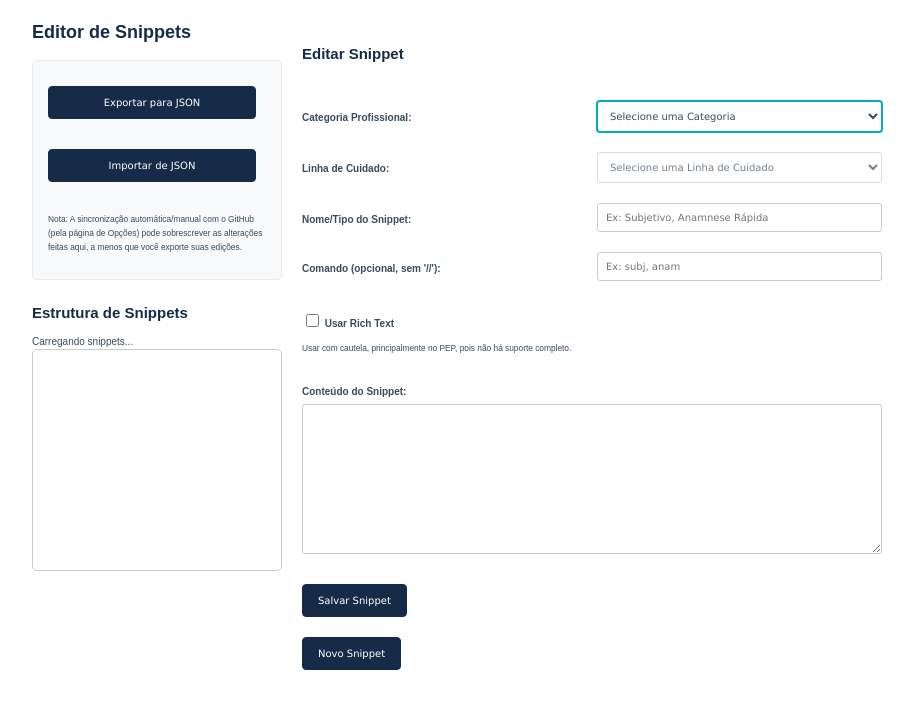
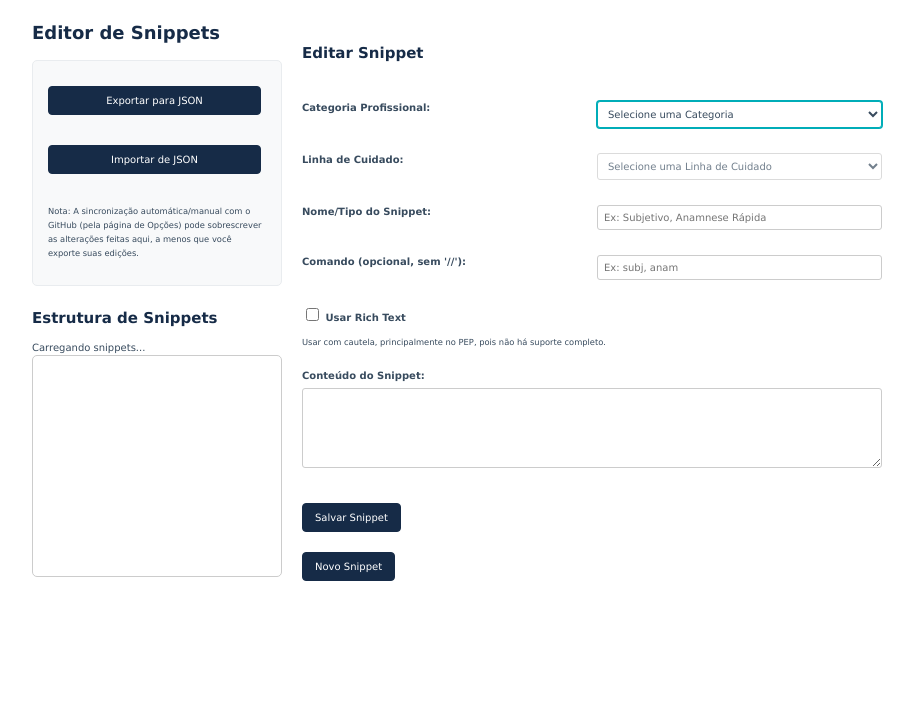
Before and after one commit to LueAmaral/norteadoresPEP, a browser extension: page editor.html in a window 1280 px wide. Both pictures are taken after a click on the button "Novo Snippet". Shown: the whole page, without its empty margins (183-1097 px from the left). Drawn offline with Linux system fonts and the light colour scheme.

```diff
--- a/editor.html
+++ b/editor.html
@@ -5,118 +5,9 @@
     <meta charset="UTF-8">
     <title>Editor de Snippets</title>
     <link rel="stylesheet" href="styles.css">
-    <style>
-        body {
-            font-family: Arial, sans-serif;
-            padding: 20px;
-            width: 850px;
-            margin: auto;
-        }
-
-        .container {
-            margin-bottom: 20px;
-        }
-
-        label {
-            display: block;
-            margin-top: 10px;
-            margin-bottom: 5px;
-            font-weight: bold;
-        }
-
-        input[type="text"],
-        select,
-        textarea {
-            width: 100%;
-            padding: 8px;
-            margin-bottom: 10px;
-            box-sizing: border-box;
-        }
-
-        textarea {
-            min-height: 150px;
-        }
-
-        button {
-            padding: 10px 15px;
-            margin-right: 10px;
-            cursor: pointer;
-        }
-
-        .columns {
-            display: flex;
-        }
-
-        #leftColumn {
-            width: 250px;
-        }
-
-        #rightColumn {
-            flex: 1;
-            margin-left: 20px;
-        }
-
-        #importExportSection {
-            display: flex;
-            flex-direction: column;
-            gap: 10px;
-        }
-
-        #formFieldsContainer {
-            display: grid;
-            grid-template-columns: 1fr 1fr;
-            gap: 10px;
-            align-items: start;
-        }
-
-        #editSnippetContent {
-            grid-column: 1 / -1;
-            min-height: 200px;
-        }
-
-        .button-group {
-            grid-column: 1 / -1;
-            display: flex;
-            gap: 10px;
-        }
-
-        #snippetsTreeView {
-            border: 1px solid #ccc;
-            padding: 10px;
-            min-height: 200px;
-            max-height: 400px;
-            overflow-y: auto;
-        }
-
-        .tree-item {
-            padding: 5px;
-            cursor: pointer;
-        }
-
-        .tree-item:hover {
-            background-color: #f0f0f0;
-        }
-
-        .selected-item {
-            background-color: #e0e0e0;
-            font-weight: bold;
-        }
-
-        .hidden {
-            display: none;
-        }
-
-        #importExportSection button {
-            margin-top: 10px;
-        }
-
-        .column>h1:first-child {
-            margin-top: 0;
-        }
-    </style>
 </head>
 
-<body>
+<body class="editor-page">
     <div class="columns">
         <div class="column" id="leftColumn">
             <h1>Editor de Snippets</h1>
--- a/styles.css
+++ b/styles.css
@@ -147,7 +147,7 @@
 
 .tree-item {
     padding: 7px 5px;
-    margin: 7px 5px;
+    margin: 12px 5px;
     cursor: pointer;
 }
 
@@ -224,3 +224,94 @@
 .options-column-right #careLinesContainer {
     width: 100%;
 }
+
+/* page-specific layouts */
+.options-page {
+    width: 700px;
+    padding: 15px;
+    margin: auto;
+}
+
+.editor-page {
+    width: 850px;
+    padding: 20px;
+    margin: auto;
+}
+
+.editor-page .columns {
+    display: flex;
+}
+
+.editor-page #leftColumn {
+    width: 250px;
+}
+
+.editor-page #rightColumn {
+    flex: 1;
+    margin-left: 20px;
+}
+
+.editor-page #importExportSection {
+    display: flex;
+    flex-direction: column;
+    gap: 10px;
+}
+
+.editor-page #formFieldsContainer {
+    display: grid;
+    grid-template-columns: 1fr 1fr;
+    gap: 10px;
+    align-items: start;
+}
+
+.editor-page #editSnippetContent {
+    grid-column: 1 / -1;
+    min-height: 200px;
+}
+
+.editor-page .button-group {
+    grid-column: 1 / -1;
+    display: flex;
+    gap: 10px;
+}
+
+.editor-page #snippetsTreeView {
+    border: 1px solid var(--border-gray);
+    padding: 10px;
+    min-height: 200px;
+    max-height: 400px;
+    overflow-y: auto;
+}
+
+.editor-page #importExportSection button {
+    margin-top: 10px;
+}
+
+.editor-page .column > h1:first-child {
+    margin-top: 0;
+}
+
+.popup-page {
+    width: 300px;
+    padding: 10px;
+}
+
+.popup-page select,
+.popup-page ul {
+    width: 100%;
+    margin-top: 8px;
+}
+
+.popup-page li {
+    cursor: pointer;
+    padding: 6px;
+    border-bottom: 1px solid #ddd;
+}
+
+.popup-page li:hover {
+    background-color: var(--hover-light-gray);
+}
+
+.popup-page .disabled {
+    color: #aaa;
+}
```
Also changed, not shown: options.html (+1 -9 lines), popup.html (+2 -28 lines), README.md (added), manifest.json.
